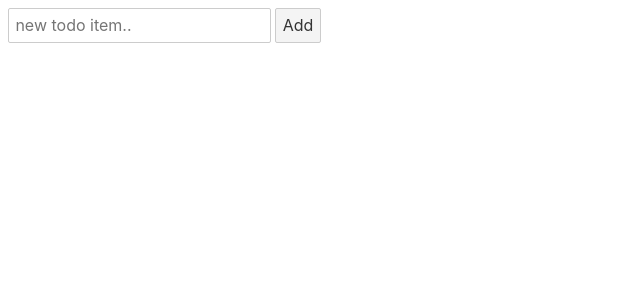
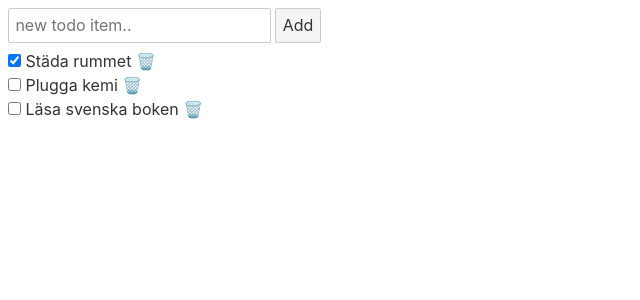
Before and after one commit to helenpernu/svelte, a Svelte app in the folder my-svelte-project/: page / in a window 1280 px wide. Shown: the top 300 px of the page, without its empty margins (0-640 px from the left). Built offline with nearby package versions, Linux system fonts and the light colour scheme.

Commit message:
checkbox

```diff
--- a/my-svelte-project/src/App.svelte
+++ b/my-svelte-project/src/App.svelte
@@ -21,4 +21,12 @@
     <input bind:value={newItem} type="text" placeholder="new todo item..">
 <button on:click={addToList}>Add</button>
 
+<br/>
+{#each todoList as item, index}
+    <input bind:checked={item.status} type="checkbox">
+    <span class:checked={item.status}>{item.text}</span>
+    <span on:click={() => removeFromList(index)}>🗑️</span>
+    <br/>
+{/each}
+
 </main>
```
